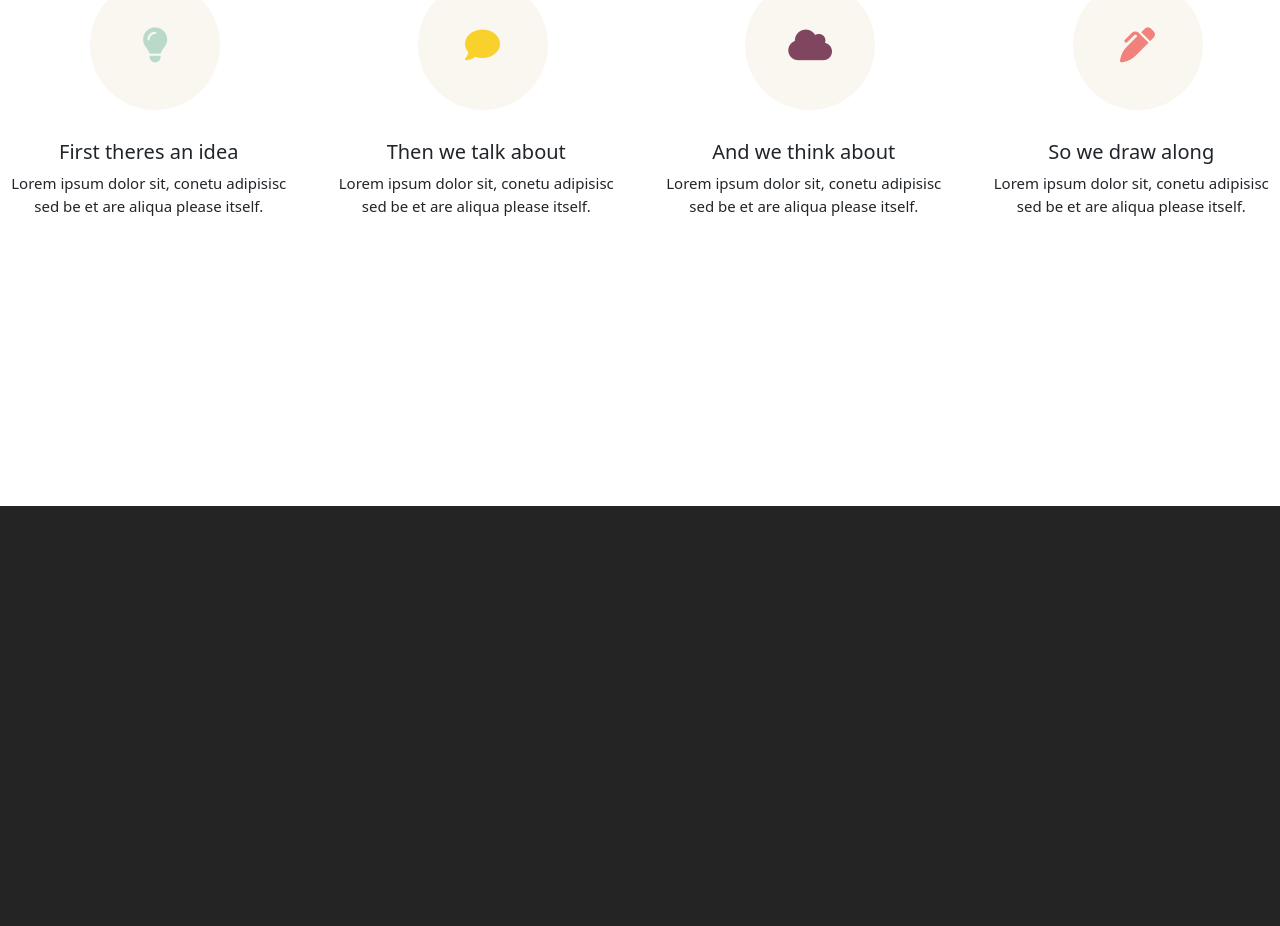
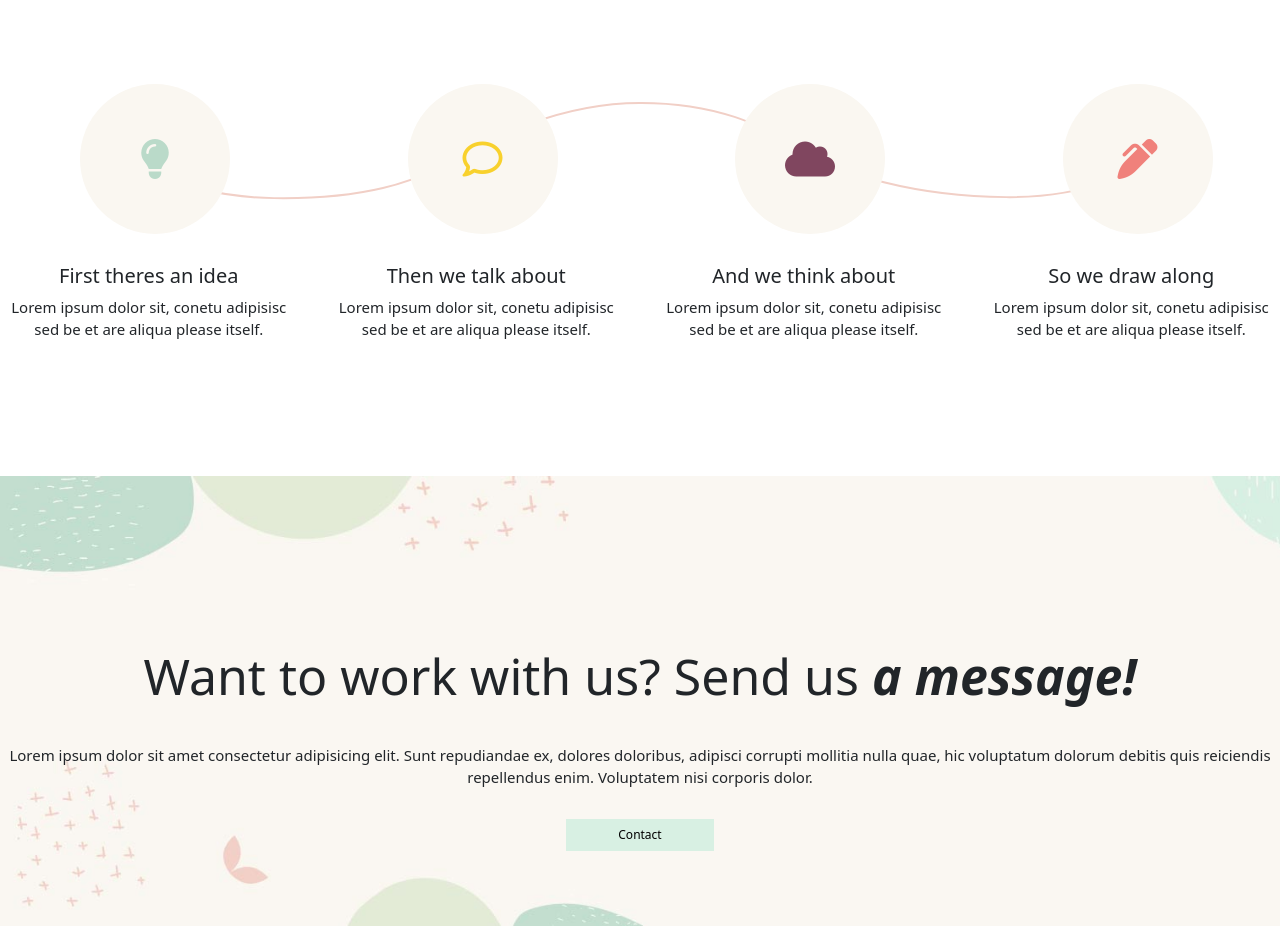
Before and after one commit to michele-pupo/proj-html-vuejs, a Vue app: page / in a window 1280 px wide. Shown: the part 1200-2126 px from the top of the page. Before the commit the page ends 1706 px from the top, so only its background shows below. Built offline with nearby package versions, Linux system fonts and the light colour scheme.

Commit message:
create shop

```diff
--- a/src/components/AppMain.vue
+++ b/src/components/AppMain.vue
@@ -1,13 +1,15 @@
 <script>
 import Portfolio from './Portfolio.vue';
 import Blog from './Blog.vue';
+import Shop from './Shop.vue';
 
 export default {
     name: 'AppMain',
 
     components: {
         Portfolio,
-        Blog
+        Blog,
+        Shop
     }
 }
 
@@ -16,6 +18,7 @@ export default {
 <template>
   <Portfolio></Portfolio>
   <Blog></Blog>
+  <Shop></Shop>
 </template>
 
 <style lang="scss" scoped>
--- a/src/components/Blog.vue
+++ b/src/components/Blog.vue
@@ -1,7 +1,6 @@
 <script>
 export default {
     name: 'Blog',
-
 }
 
 </script>
@@ -9,7 +8,7 @@ export default {
 <template>
     <div id="blog">
         <div id="blog-title">
-            <h2 class="text-center pt-5">Working <i>process</i></h2>
+            <h2 class="text-center">Working <i>process</i></h2>
         </div>
         <div id="blog-icons">
             <div id="icons">
@@ -54,14 +53,17 @@ export default {
 
 <style lang="scss" scoped>
     #blog{
-        height: 710px;
+        height: 550px;
+
+        #blog-title{
+            margin-top: 130px;
+
+            h2{
+                font-size: 50px;
+            }
 
             i{
                 font-weight: bold;
-        }
-
-        img{
-            background-color: red;
             }
         }
 
@@ -70,16 +72,20 @@ export default {
             margin: 0 auto;
             display: flex;
             gap: 30px;
+            background-image: url(../../public/svg/svg-3.svg);
+            background-size: 85%;
+            background-repeat: no-repeat;
+            background-position: 50% 40%;
 
             #icons{
             width: calc(100% / 4);
             padding-top: 90px;
 
                 #icon{
-                margin-left: 90px;
+                    margin-left: 80px;
                     margin-bottom: 30px;
-                max-width: 130px;
-                height: 130px;
+                    max-width: 150px;
+                    height: 150px;
                     background-color: #faf7f1;
                     display: flex;
                     align-items: center;
@@ -87,7 +93,7 @@ export default {
                     border-radius: 50%;
 
                         i{
-                        font-size: 35px;
+                            font-size: 40px;
                         }
 
                         .fa-lightbulb{
@@ -120,5 +126,5 @@ export default {
                 }
             }
         }
-
+    }
 </style>
--- /dev/null
+++ b/src/components/Shop.vue
@@ -0,0 +1,63 @@
+<script>
+export default {
+    name: 'Shop',
+
+}
+
+</script>
+
+<template>
+    <div id="shop">
+        <div id="shop-text">
+            <h2>Want to work with us? Send us <i>a message!</i></h2>
+            <p>Lorem ipsum dolor sit amet consectetur adipisicing elit. Sunt repudiandae ex, dolores doloribus, adipisci corrupti mollitia nulla quae, hic voluptatum dolorum debitis quis reiciendis repellendus enim. Voluptatem nisi corporis dolor.</p>
+        </div>
+        <div id="button">
+            <button>Contact</button>
+        </div>
+    </div>
+</template>
+
+<style lang="scss" scoped>
+    #shop{
+        height: 450px;
+        background-image: url(../../public/img/h-2-background-1.jpg);
+        background-position: 0% 25%;
+        background-repeat: no-repeat;
+        background-size: cover;
+
+        #shop-text{
+            max-width: 1400px;
+            margin: 0 auto;
+            padding-top: 170px;
+            text-align: center;
+
+            h2{
+                font-size: 50px;
+                padding-bottom: 30px;
+
+                i{
+                    font-weight: bold;
+                }
+            }
+
+            p{
+                font-size: 15px;
+            }
+        }
+
+        #button{
+            display: flex;
+            justify-content: center;
+            margin-top: 30px;
+
+            button{
+                background-color: #d8f0e3;
+                padding: 5px 50px;
+                border-color: transparent;
+                color: black;
+                font-size: 12px;
+            }
+        }
+    }
+</style>
```
Lines whose indentation alone changed are shown as unchanged.
